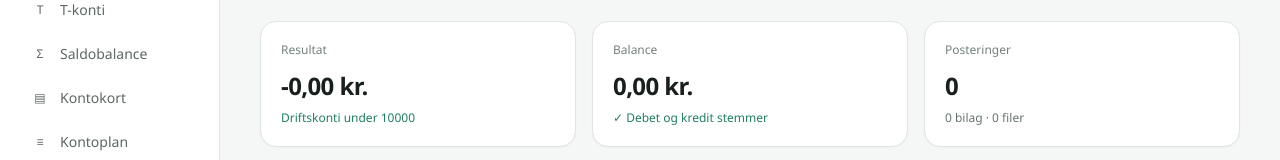
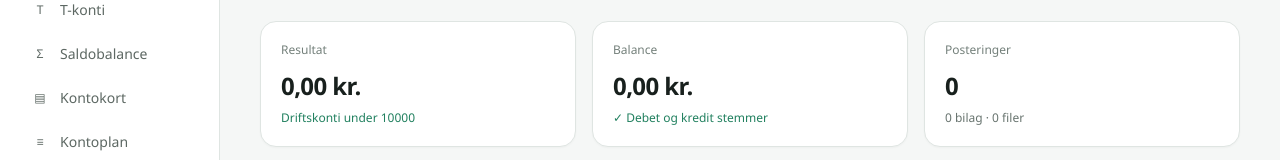
Before and after one commit to mcronberg/app, a React (Vite) app: page / in a window 1280 px wide. Shown: the part 212-372 px from the top of the page. Built offline with nearby package versions, Linux system fonts and the light colour scheme.

Commit message:
Polish accounting tables and currency formatting

```diff
--- a/app/page.tsx
+++ b/app/page.tsx
@@ -18,11 +18,17 @@ type ValidationIssue = { file: string; line?: number; message: string };
 type ImportedFile = { name: string; rows: number; issues: number };
 type View = 'overview' | 'transactions' | 'taccounts' | 'trialbalance' | 'accountcards' | 'accounts' | 'import';
 
-const money = new Intl.NumberFormat('da-DK', {
+const moneyFormatter = new Intl.NumberFormat('da-DK', {
   style: 'currency',
   currency: 'DKK',
   minimumFractionDigits: 2,
 });
+
+const money = {
+  format(value: number) {
+    return moneyFormatter.format(Math.abs(value) < 0.005 ? 0 : value);
+  },
+};
 
 const nav: { id: View; label: string; icon: string }[] = [
   { id: 'overview', label: 'Overblik', icon: '●' },
```
